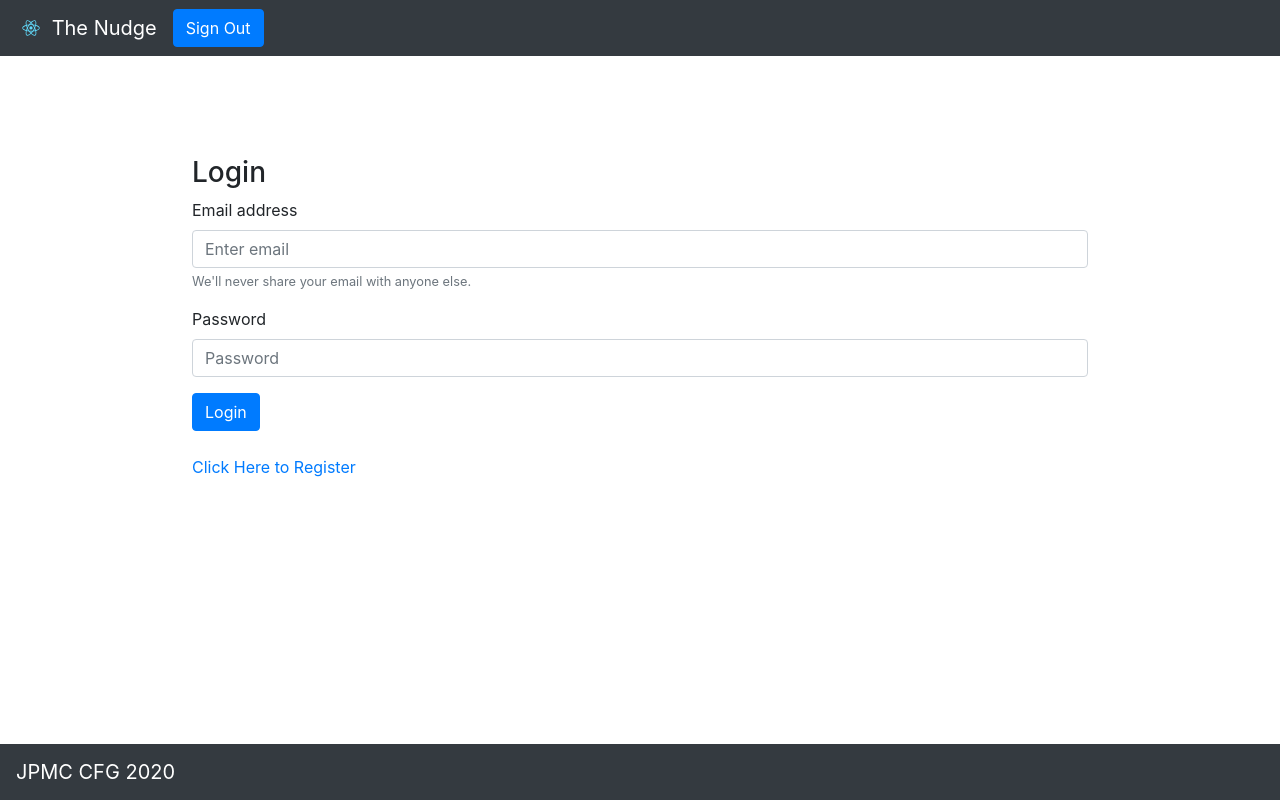
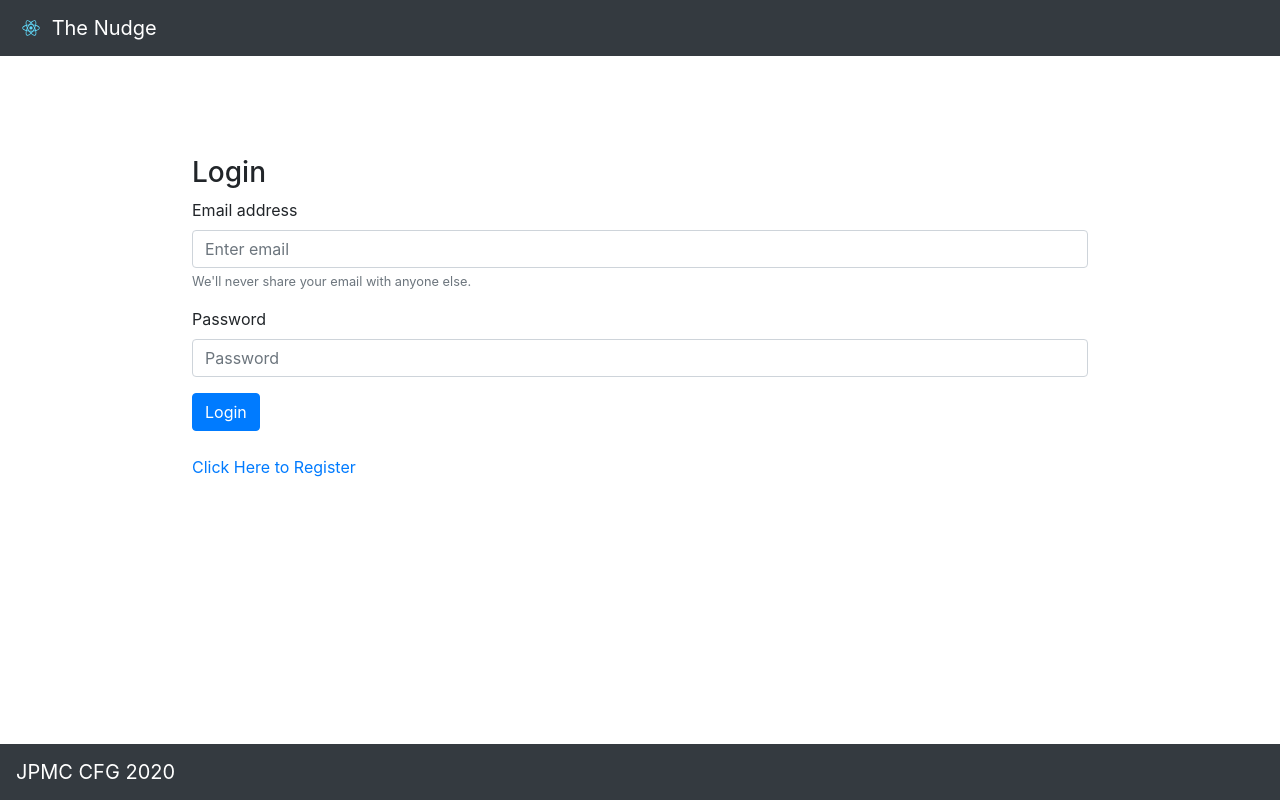
Before and after one commit to CFGIndia20/team-23, a React (Create React App) app in the folder frontend/thenudge/: page /login in a window 1280 px wide. Built offline with nearby package versions, Linux system fonts and the light colour scheme.

Commit message:
SignOut Visibility

```diff
--- a/frontend/thenudge/src/components/Header/header.js
+++ b/frontend/thenudge/src/components/Header/header.js
@@ -30,11 +30,7 @@ class Header extends React.Component {
 
             The Nudge
             </Navbar.Brand>
-            <Button style={{ float: "left" }}
-            variant="primary"
-            onClick={()=>this.props.resetCurrentUser()}>
-            Sign Out
-            </Button>
+            <Button hidden={!this.props.currentUser} variant="primary" onClick={()=>this.handleSignOut(this.props.resetCurrentUser)}>Sign Out</Button>
 
             </Navbar>
         )
```
